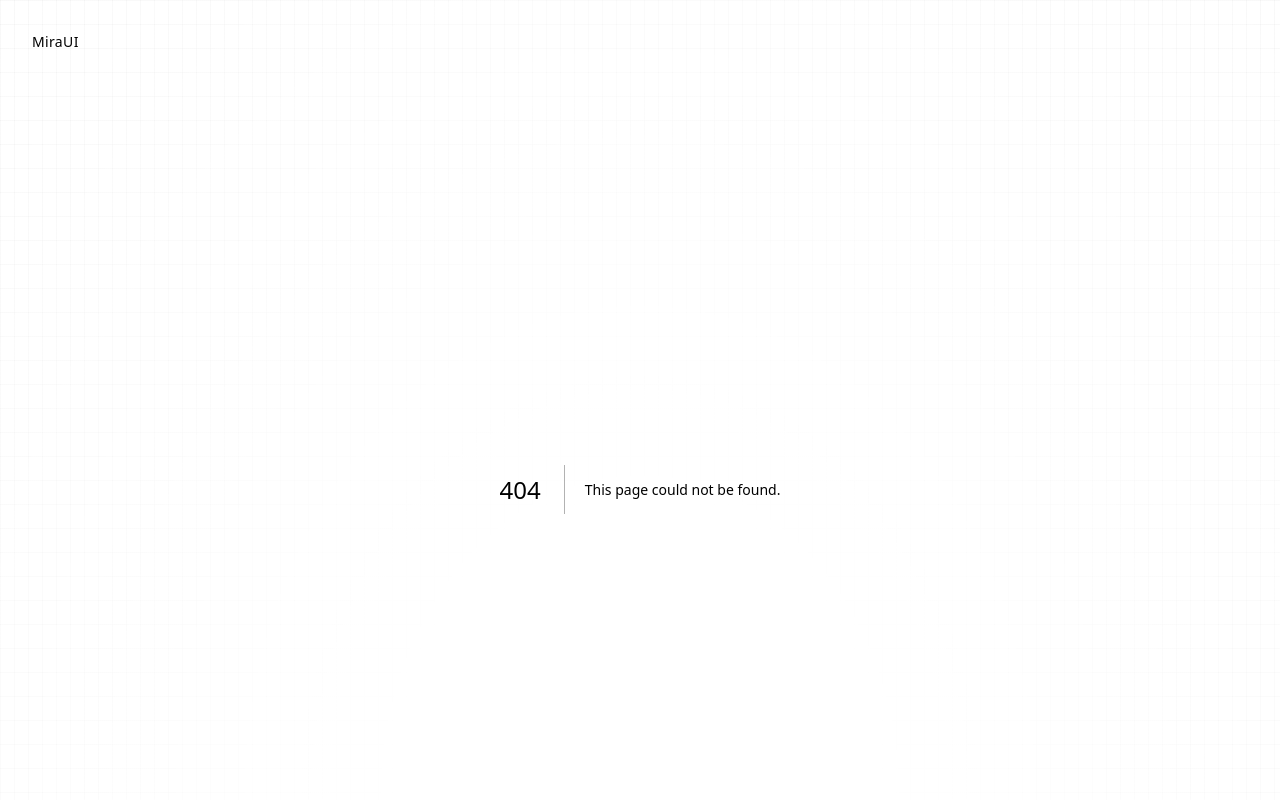
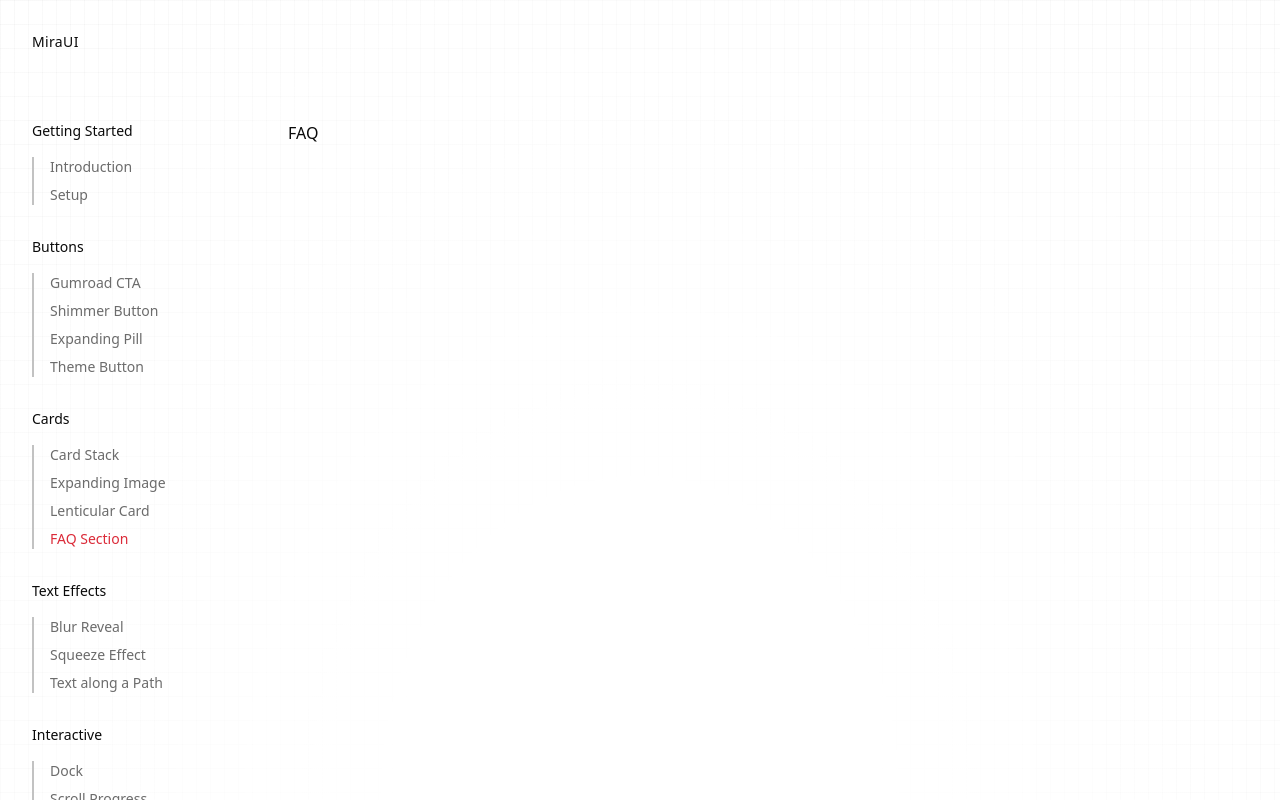
Before and after one commit to k4rtikay/ui-lab, a Next.js app: page /components/faq-section in a window 1280 px wide. Before the commit this address had no page. Built offline with nearby package versions, Linux system fonts and the light colour scheme; some icons are missing.

Commit message:
feat: setup the route and page for faq-section

```diff
--- /dev/null
+++ b/src/app/components/faq-section/page.tsx
@@ -0,0 +1,7 @@
+export default function faqSection() {
+    return (
+        <div>
+            <h2>FAQ</h2>
+        </div>
+    )
+}
--- a/src/components/shared/Sidenav.tsx
+++ b/src/components/shared/Sidenav.tsx
@@ -57,6 +57,10 @@ export default function Sidenav({...props}){
                 {
                     name: 'Lenticular Card',
                     href: '/components/lenticular-card'
+                },
+                {
+                    name: 'FAQ Section',
+                    href: '/components/faq-section'
                 }
             ]
         },
```
